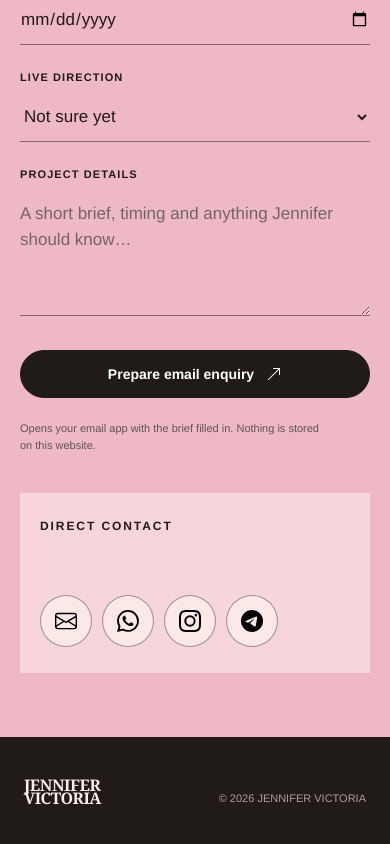
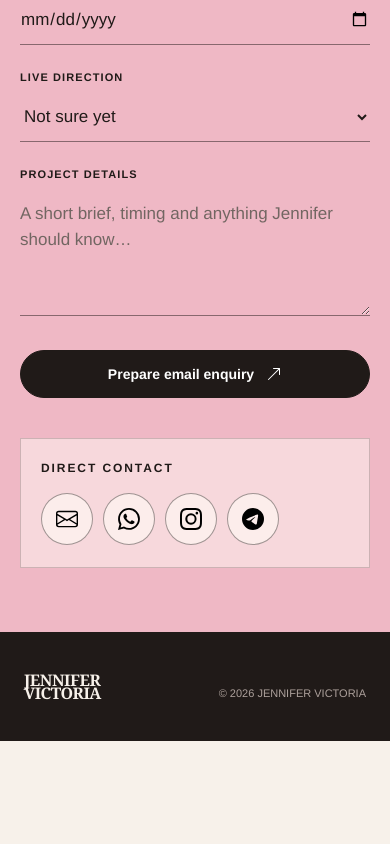
Before and after one commit to qoustov/jvr, a website: page public/index.html in a window 390 px wide. Shown: the part 7558-8402 px from the top of the page. After the commit the page ends 8299 px from the top, so only its background shows below. Drawn offline with Linux system fonts and the light colour scheme.

Commit message:
Tighten contact section layout

```diff
--- a/public/index.html
+++ b/public/index.html
@@ -28,7 +28,7 @@
     <meta name="twitter:image:alt" content="Jennifer Victoria, voice actor, singer and performer" />
     <title>Jennifer Victoria — Voice Actor, Singer &amp; Performer</title>
     <link rel="icon" href="/favicon.svg" type="image/svg+xml" />
-    <link rel="stylesheet" href="/styles.css?v=artist-portfolio-17" />
+    <link rel="stylesheet" href="/styles.css?v=artist-portfolio-18" />
     <script src="/app.js?v=artist-portfolio-16" defer></script>
     <script type="application/ld+json">{"@context":"https://schema.org","@type":"Person","name":"Jennifer Victoria","url":"https://jennifer-victoria.com/","image":"https://jennifer-victoria.com/assets/jennifer-social-card.jpg","jobTitle":["Voice Actor","Singer","Performer"],"description":"Brooklyn-born, Dubai-based voice actor, singer and performer with more than a decade of voice acting experience.","email":"mailto:jivaruka@gmail.com","homeLocation":{"@type":"Place","name":"Dubai, United Arab Emirates"},"knowsLanguage":["English","Russian","Spanish","French","German"],"sameAs":["https://www.instagram.com/jennifervictoria__/","https://t.me/+79652657136"]}</script>
   </head>
@@ -319,8 +319,7 @@
               <textarea id="project-message" name="message" rows="4" placeholder="A short brief, timing and anything Jennifer should know…" required></textarea>
             </div>
             <div class="form-submit field-wide">
-              <button class="button button-primary" type="submit" aria-describedby="form-note">Prepare email enquiry <img class="ui-icon" src="/assets/icons/arrow-up-right.svg" alt="" width="16" height="16" aria-hidden="true" /></button>
-              <p id="form-note">Opens your email app with the brief filled in. Nothing is stored on this website.</p>
+              <button class="button button-primary" type="submit">Prepare email enquiry <img class="ui-icon" src="/assets/icons/arrow-up-right.svg" alt="" width="16" height="16" aria-hidden="true" /></button>
             </div>
           </form>
           <aside class="direct-contact" id="direct-contact">
--- a/public/styles.css
+++ b/public/styles.css
@@ -174,13 +174,12 @@ h1 em, h2 em { color: var(--coral); font-weight: 400; }
 .field textarea { min-height: 112px; resize: vertical; line-height: 1.5; }
 .field input:focus, .field select:focus, .field textarea:focus { border-color: var(--ink); box-shadow: 0 2px 0 var(--ink); }
 .field ::placeholder { color: #726662; opacity: 1; }
-.form-submit { display: flex; align-items: center; gap: 22px; margin-top: 8px; }
+.form-submit { display: flex; align-items: center; margin-top: 8px; }
 .form-submit .button { flex: 0 0 auto; }
-.form-submit p { max-width: 310px; margin: 0; color: #5f5451; font-size: 11px; line-height: 1.5; }
-.direct-contact { display: flex; min-height: 180px; flex-direction: column; justify-content: space-between; padding: 32px; background: rgba(255,250,244,.45); }
-.direct-contact .eyebrow { margin-bottom: 26px; }
-.contact-icon-links { display: flex; flex-wrap: wrap; gap: 12px; }
-.contact-icon-link { display: grid; width: 56px; height: 56px; place-items: center; border: 1px solid rgba(32,26,24,.42); border-radius: 50%; background: rgba(255,250,244,.5); text-decoration: none; transition: background .2s ease, transform .2s ease; }
+.direct-contact { align-self: end; display: grid; grid-template-columns: 1fr auto; align-items: center; gap: 24px; min-height: 0; padding: 24px 26px; border: 1px solid rgba(32,26,24,.2); background: rgba(255,250,244,.5); }
+.direct-contact .eyebrow { margin: 0; }
+.contact-icon-links { display: flex; flex-wrap: nowrap; justify-content: flex-end; gap: 8px; }
+.contact-icon-link { display: grid; width: 48px; height: 48px; place-items: center; border: 1px solid rgba(32,26,24,.42); border-radius: 50%; background: rgba(255,250,244,.62); text-decoration: none; transition: background .2s ease, transform .2s ease; }
 .contact-icon-link:hover { background: var(--ink); transform: translateY(-2px); }
 .contact-icon-link:hover .ui-icon { filter: invert(1); }
 .contact-icon-link .ui-icon { width: 22px; height: 22px; flex-basis: 22px; }
@@ -334,8 +333,8 @@ button, a, input, select, textarea { touch-action: manipulation; }
   .field-wide { grid-column: auto; }
   .form-submit { align-items: stretch; flex-direction: column; }
   .form-submit .button { width: 100%; }
-  .direct-contact { padding: 26px 20px; }
-  .contact-icon-links { gap: 10px; }
+  .direct-contact { grid-template-columns: 1fr; align-self: start; gap: 18px; padding: 22px 20px; }
+  .contact-icon-links { justify-content: flex-start; gap: 10px; }
   .contact-icon-link { width: 52px; height: 52px; }
   footer { grid-template-columns: 1fr 1fr; }
   footer > p:first-of-type { display: none; }
```
Also changed, not shown: design-qa.md (+10 -0 lines).
